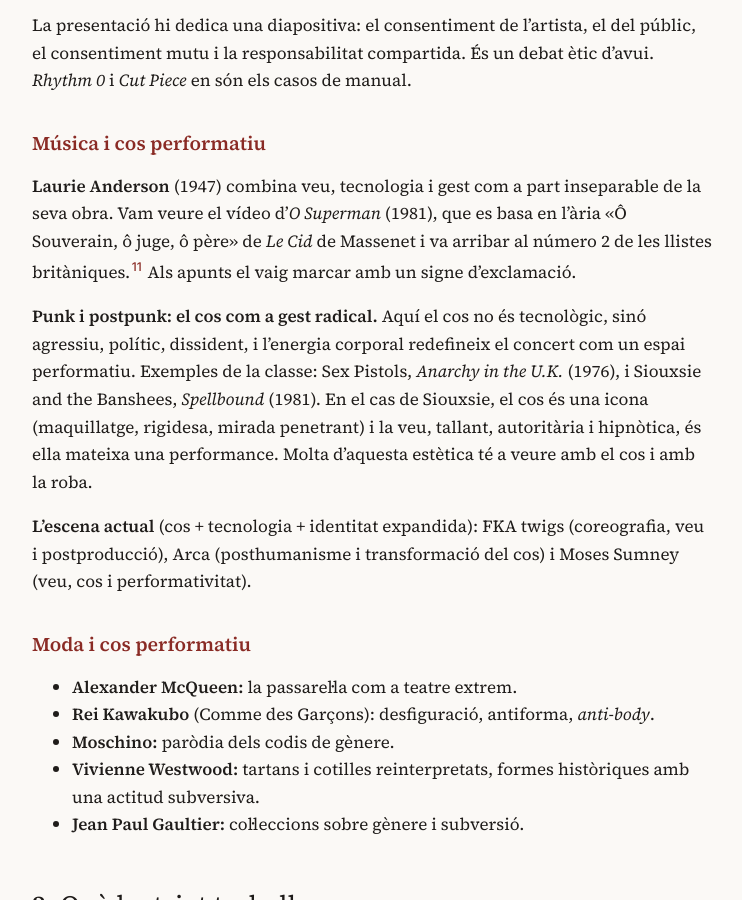
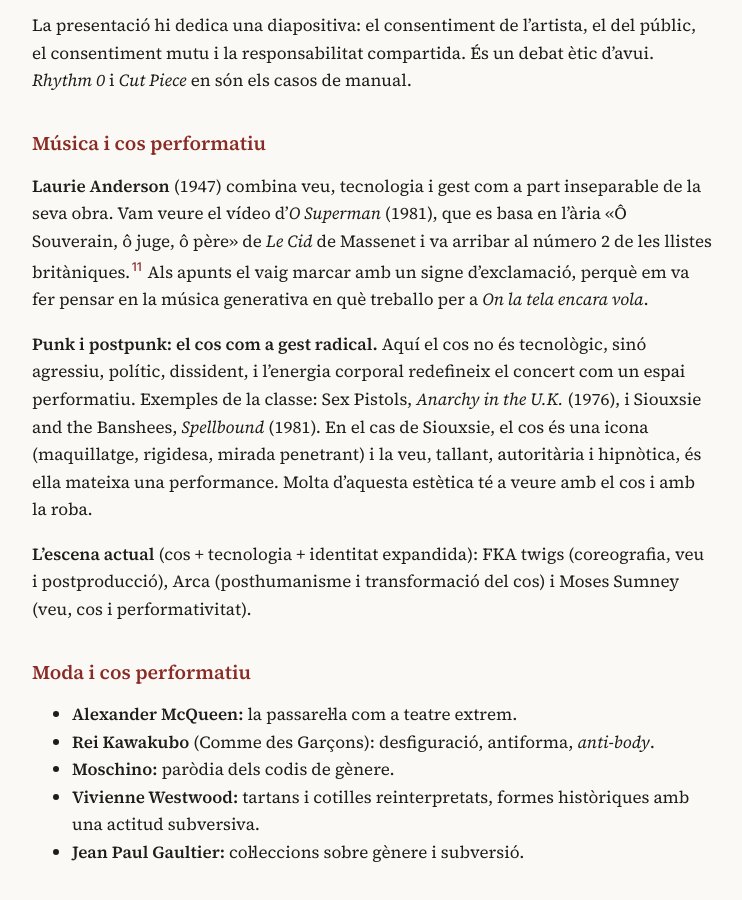
Before and after one commit to ea3igt/diari-estetica, a Jekyll site: the page built from entrades/2026-11-09-t07-body-art/index.md, in a window 1280 px wide and 900 px high, scrolled down 5069 px. Shown: the whole window, without its empty margins (268-1010 px from the left). Built offline with Jekyll 4.4.1, drawn with Linux system fonts in a browser that asks for light colours; some of the changed text lies outside the part shown.

Commit message:
T07: O Superman i la musica generativa del projecte

```diff
--- a/entrades/2026-11-09-t07-body-art/index.md
+++ b/entrades/2026-11-09-t07-body-art/index.md
@@ -101,7 +101,7 @@ La presentació hi dedica una diapositiva: el consentiment de l'artista, el del
 
 ### Música i cos performatiu
 
-**Laurie Anderson** (1947) combina veu, tecnologia i gest com a part inseparable de la seva obra. Vam veure el vídeo d'*O Superman* (1981), que es basa en l'ària «Ô Souverain, ô juge, ô père» de *Le Cid* de Massenet i va arribar al número 2 de les llistes britàniques.[^osuperman] Als apunts el vaig marcar amb un signe d'exclamació.
+**Laurie Anderson** (1947) combina veu, tecnologia i gest com a part inseparable de la seva obra. Vam veure el vídeo d'*O Superman* (1981), que es basa en l'ària «Ô Souverain, ô juge, ô père» de *Le Cid* de Massenet i va arribar al número 2 de les llistes britàniques.[^osuperman] Als apunts el vaig marcar amb un signe d'exclamació, perquè em va fer pensar en la música generativa en què treballo per a *On la tela encara vola*.
 
 **Punk i postpunk: el cos com a gest radical.** Aquí el cos no és tecnològic, sinó agressiu, polític, dissident, i l'energia corporal redefineix el concert com un espai performatiu. Exemples de la classe: Sex Pistols, *Anarchy in the U.K.* (1976), i Siouxsie and the Banshees, *Spellbound* (1981). En el cas de Siouxsie, el cos és una icona (maquillatge, rigidesa, mirada penetrant) i la veu, tallant, autoritària i hipnòtica, és ella mateixa una performance. Molta d'aquesta estètica té a veure amb el cos i amb la roba.
 
@@ -157,6 +157,7 @@ Obres de la classe. Totes tenen drets vigents: se'n dona la fitxa i, quan n'hi h
 ## 8. Fils oberts
 
 - ***Cut Piece* i *On la tela encara vola*:** treballat a l'[Annex 9]({{ '/annexos/t07-cut-piece-tela/' | relative_url }}). El projecte és en curs i les decisions de l'acció s'aniran prenent.
+- ***O Superman* i la música generativa:** quina connexió hi ha entre la peça de Laurie Anderson i la música generativa del meu projecte.
 - **El consentiment:** qui és responsable del que passa en una performance? I en una sessió de fotografia amb una persona?
 - **La documentació:** de *Shoot* només queden vuit segons de filmació i unes fotos. Què és l'obra, l'acció o el que en queda? Aquí la fotografia té un paper central.
 - **Art = experiència:** si l'obra només existeix mentre passa, què veu qui no hi era?
```
